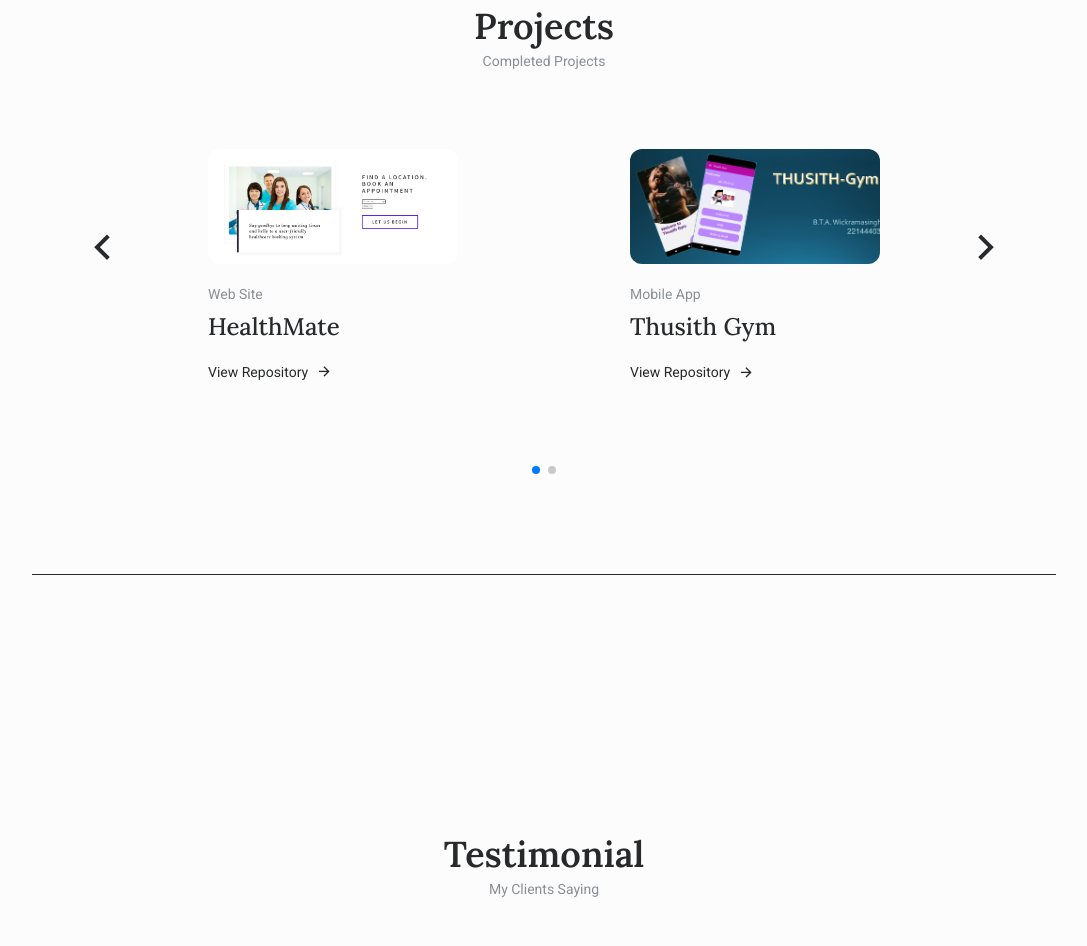
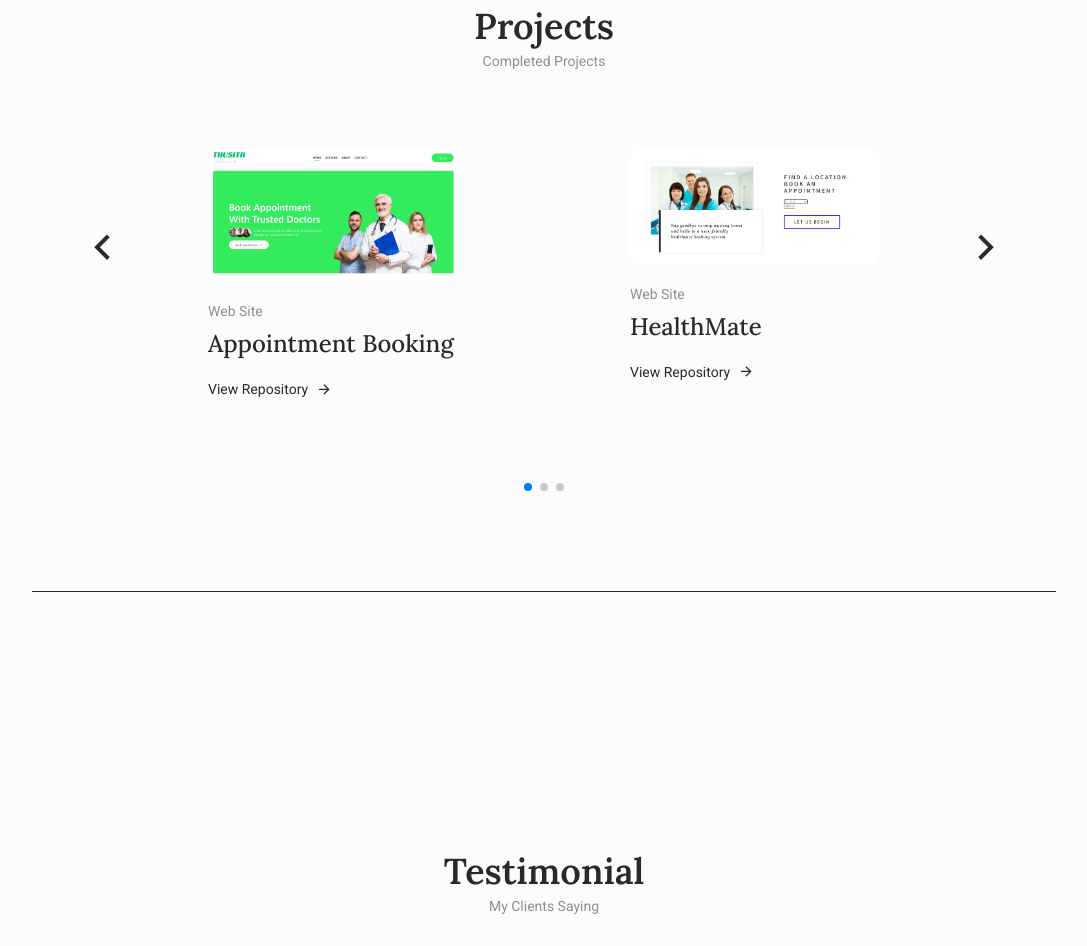
Before and after one commit to ThusithDev/portfolio, a plain HTML site: page index.html in a window 1280 px wide. Shown: the part 3190-4136 px from the top of the page, without its empty margins (96-1183 px from the left). Drawn offline with nearby package versions, Linux system fonts and the light colour scheme.

Commit message:
Added new project link

```diff
--- a/index.html
+++ b/index.html
@@ -316,6 +316,19 @@
                         <div class="swiper-wrapper">
                             <!--==================== PROJECT 1 ====================-->
                             <div class="projects__content swiper-slide">
+                                <img src="assets/img/project-appointment.png" alt="project image" class="projects__img">
+
+                                <div>
+                                    <span class="projects__subtitle">Web Site</span>
+                                    <h1 class="projects__title">Appointment Booking</h1>
+
+                                    <a href="https://github.com/ThusithDev/Appointment-Booking" class="projects__button">
+                                        View Repository <i class="ri-arrow-right-line"></i>
+                                    </a>
+                                </div>
+                            </div>
+                            <!--==================== PROJECT 2 ====================-->
+                            <div class="projects__content swiper-slide">
                                 <img src="assets/img/HealthmateSS.png" alt="project image" class="projects__img">
 
                                 <div>
@@ -327,7 +340,7 @@
                                     </a>
                                 </div>
                             </div>
-                            <!--==================== PROJECT 2 ====================-->
+                            <!--==================== PROJECT 3 ====================-->
                             <div class="projects__content swiper-slide">
                                 <img src="assets/img/Android_proj.png" alt="project image" class="projects__img">
 
```
